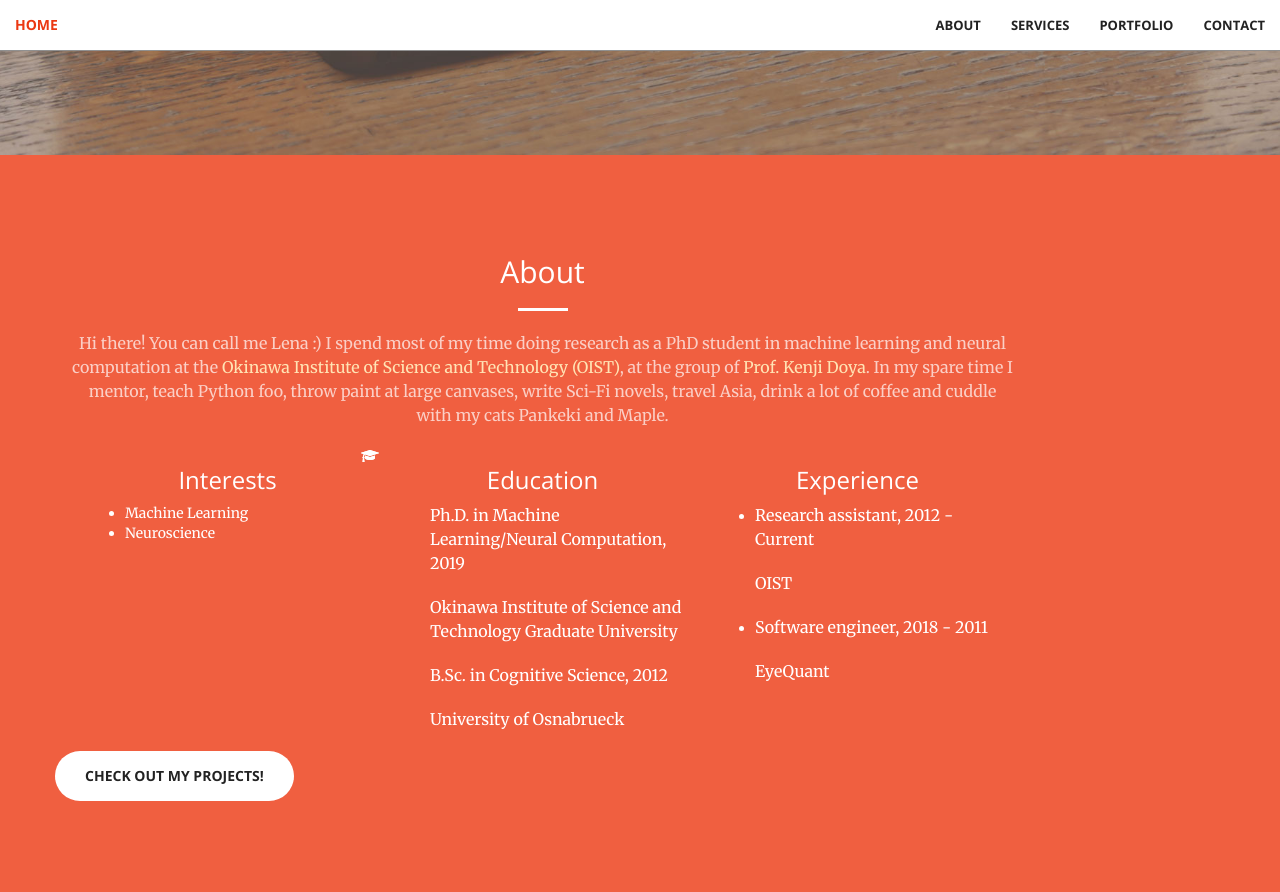
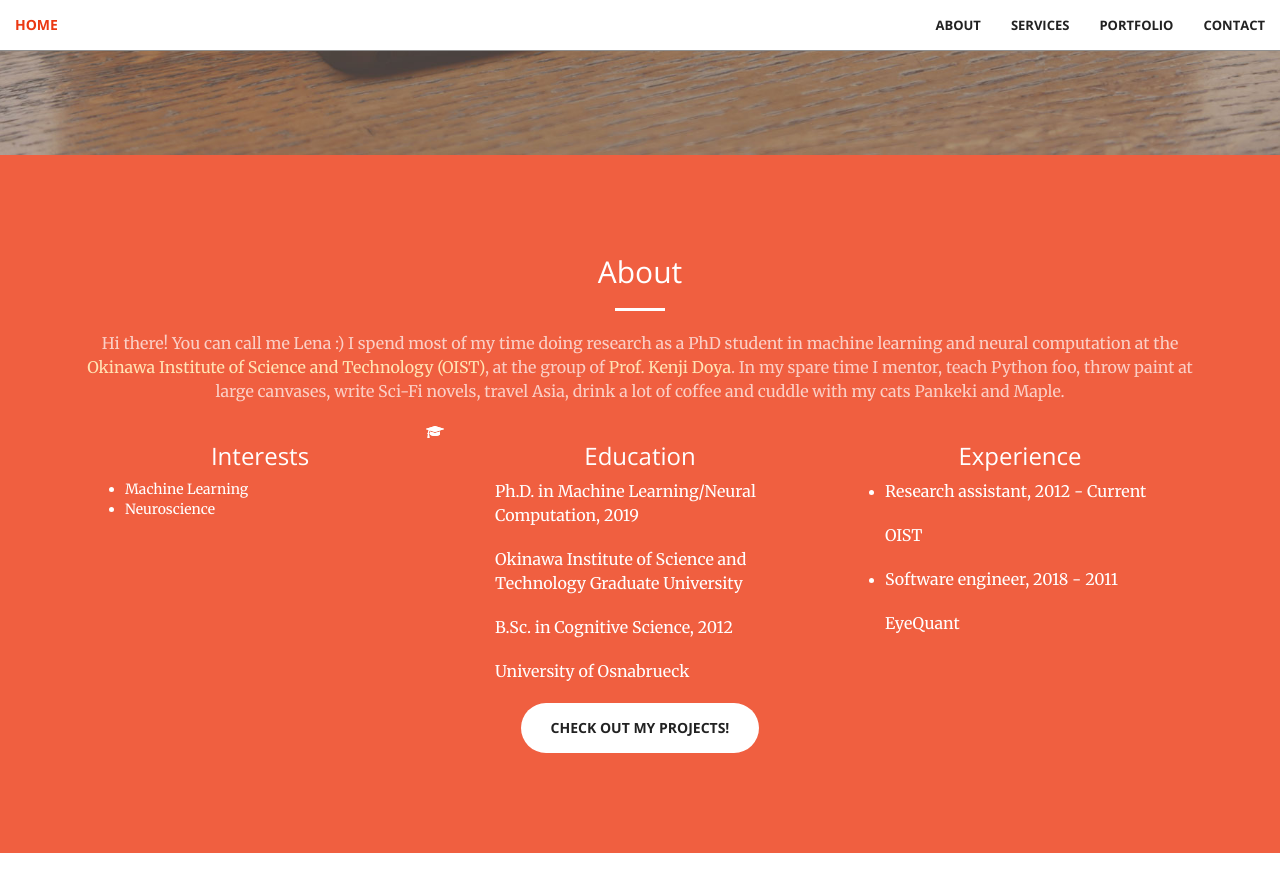
Before and after one commit to jvs--/jvs--.github.io, a Jekyll site: the page built from index.html, in a window 1280 px wide and 900 px high, scrolled down 745 px. Shown: the top 892 px of the window. Built offline with Jekyll 4.4.1, drawn with Linux system fonts in a browser that asks for light colours.

Commit message:
Fixing spacing

```diff
--- a/_includes/call-to-action.html
+++ b/_includes/call-to-action.html
@@ -1,7 +1,7 @@
 <section class="bg-primary" id="about">
     <div class="container">
         <div class="row">
-            <div class="col-lg-10 text-center">
+            <div class="col-lg-12 text-center">
                 <h2 class="section-heading">About</h2>
                 <hr class="light">
                 <p class="text-faded">Hi there! You can call me Lena :) I spend most of my time doing research as a PhD student in machine learning and neural computation at the <a href="http://www.oist.jp/" style="color:moccasin">Okinawa Institute of Science and Technology (OIST)</a>, at the group of <a href="https://groups.oist.jp/ncu" style="color:moccasin">Prof. Kenji Doya</a>.
@@ -84,7 +84,9 @@
             </div>
         </div>
         <div class="row">
-            <a href="#portfolio" class="btn btn-default btn-xl">Check out my projects!</a>
+            <div align="center">
+                <a href="#portfolio" class="btn btn-default btn-xl">Check out my projects!</a>
+            </div>
         </div>
 
     </div>
```
